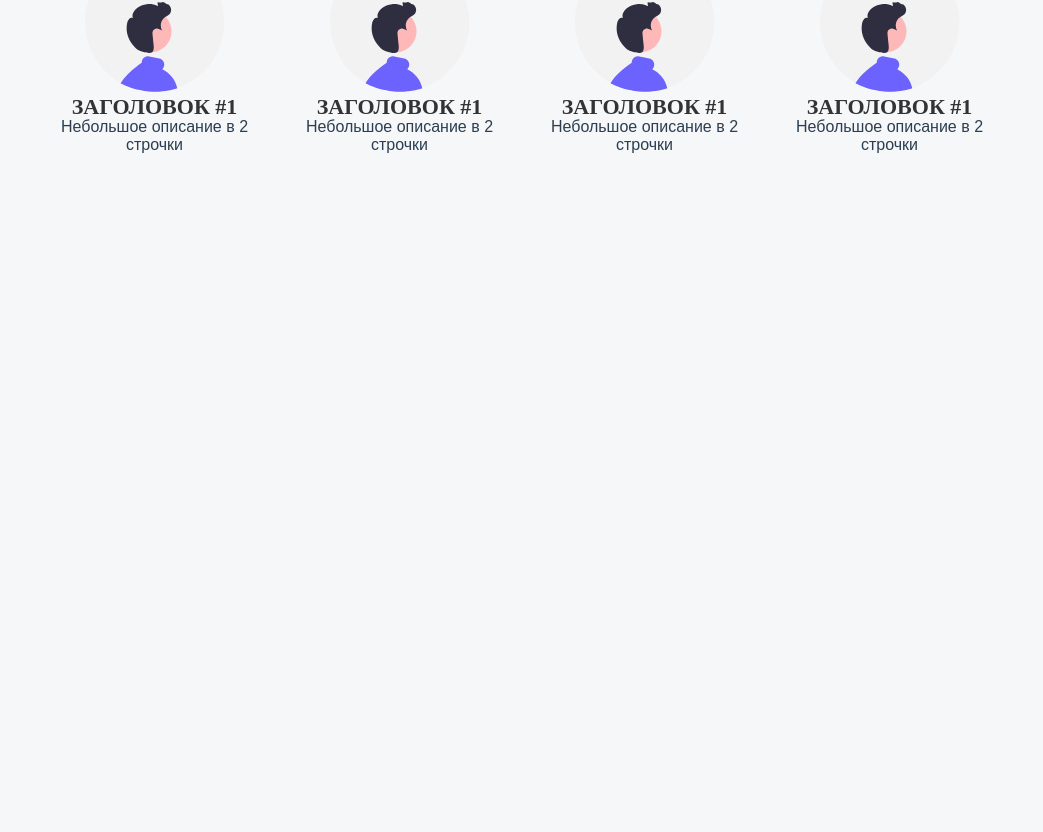
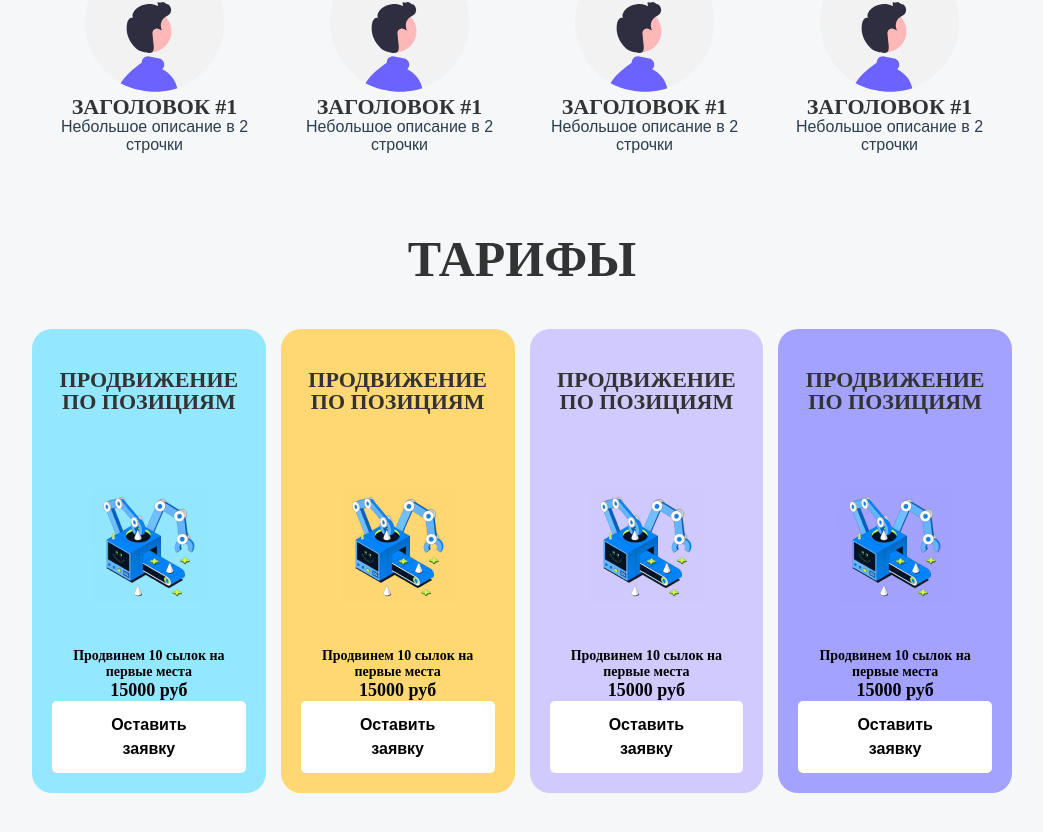
Before and after one commit to solohad1n/ALKK.ru, a Vue app: page / in a window 1280 px wide. Shown: the part 3250-4082 px from the top of the page, without its empty margins (118-1161 px from the left). Built offline with nearby package versions, Linux system fonts and the light colour scheme; a web font is replaced by a local one.

Commit message:
created the Tariffs  component

```diff
--- /dev/null
+++ b/src/components/Tariffs/Item.vue
@@ -0,0 +1,28 @@
+<template>
+  <div class="tariffs-item">
+    <TagH className="tariffs__title" type="h5">Продвижение по позициям</TagH>
+    <img :src="tariffImg" alt="" />
+    <div class="tariffs-item__description">
+      Продвинем 10 сылок на первые места
+    </div>
+    <span class="tariffs-item__price">15000 руб</span>
+    <Button className="btn-light" text="Оставить заявку" />
+  </div>
+</template>
+
+<script>
+import TagH from "../TagH/TagH.vue";
+import tariffImg from "@/assets/tariffs-item-1.png";
+import Button from "../Buttons/Buttons.vue";
+export default {
+  components: { TagH, Button },
+  data() {
+    return {
+      tariffImg,
+    };
+  },
+};
+</script>
+
+<style>
+</style>
--- /dev/null
+++ b/src/components/Tariffs/Tariffs.vue
@@ -0,0 +1,72 @@
+<template>
+  <section class="tariffs">
+    <div class="container">
+      <TagH className="tariffs__title" type="h2">Тарифы</TagH>
+      <div class="tariffs__row">
+        <Item
+          v-for="color in colors"
+          :key="color"
+          :style="{ background: color }"
+        />
+      </div>
+    </div>
+  </section>
+</template>
+
+<script>
+import TagH from "../TagH/TagH.vue";
+import Item from "./Item.vue";
+export default {
+  components: { Item, TagH },
+  data() {
+    return {
+      colors: ["#93E7FF", "#FFD773", "#A3A3FF", "#D1CAFF"].sort(
+        () => Math.random() - 0.5
+      ),
+    };
+  },
+};
+</script>
+
+<style>
+.tariffs {
+  padding: 80px 0;
+}
+.tariffs__title {
+  margin-bottom: 45px;
+}
+.tariffs-item {
+  width: 25%;
+  background: #93e7ff;
+  border-radius: 20px;
+  padding: 40px 20px 20px;
+  text-align: center;
+  margin-right: 15px;
+}
+.tariffs-item:last-child {
+    margin-right: 0px;
+}
+.tariffs-item img {
+  margin: 30px 0 40px;
+}
+.tariffs-item__price {
+  font-family: Gilroy;
+  font-style: normal;
+  font-weight: 600;
+  font-size: 18px;
+  line-height: 21px;
+  color: #000000;
+  margin: 15px 0 25px;
+}
+.tariffs-item__description {
+  font-family: Gilroy;
+  font-style: normal;
+  font-weight: 600;
+  font-size: 14px;
+  line-height: 16px;
+  color: #000000;
+}
+.tariffs__row {
+  display: flex;
+}
+</style>
--- a/src/views/Home.vue
+++ b/src/views/Home.vue
@@ -8,6 +8,7 @@
     <Rates/>
     <ApplyForm/>
     <Reviews/>
+    <Tariffs/>
   </main>
 </template>
 
@@ -19,8 +20,9 @@ import Dropdown from '../components/Dropdown/Dropdown.vue';
 import Rates from '../components/Rates/Rates.vue';
 import ApplyForm from '../components/ApplyForm/ApplyForm.vue';
 import Reviews from '../components/Reviews/Reviews.vue';
+import Tariffs from '../components/Tariffs/Tariffs.vue';
 export default {
-  components: { TagH, Calculator, Dropdown, Rates, ApplyForm,Reviews },
+  components: { TagH, Calculator, Dropdown, Rates, ApplyForm,Reviews, Tariffs },
   data() {
     return {
       heroImg,
```
Also changed, not shown: src/assets/tariffs-item-1.png (added).
